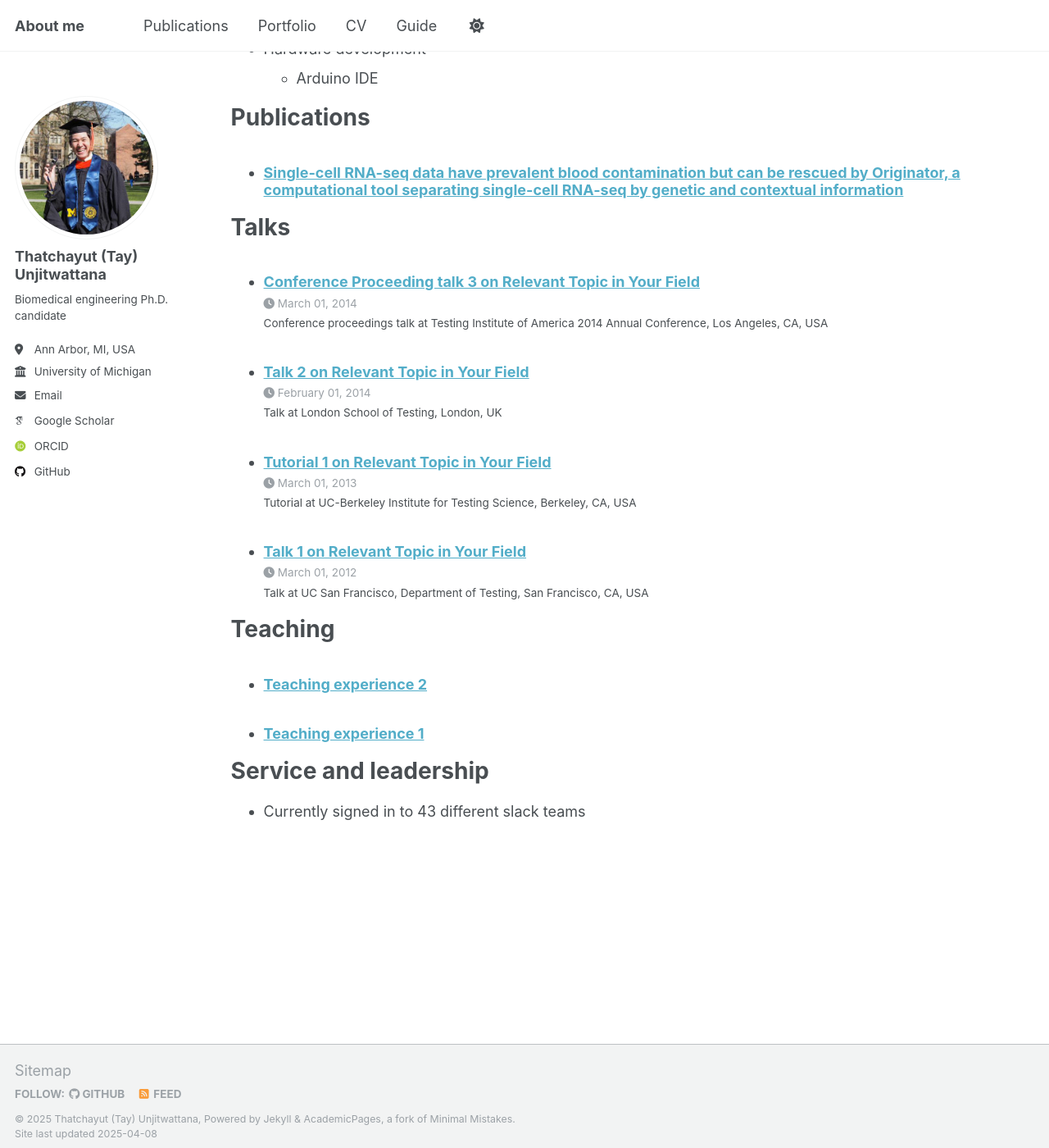
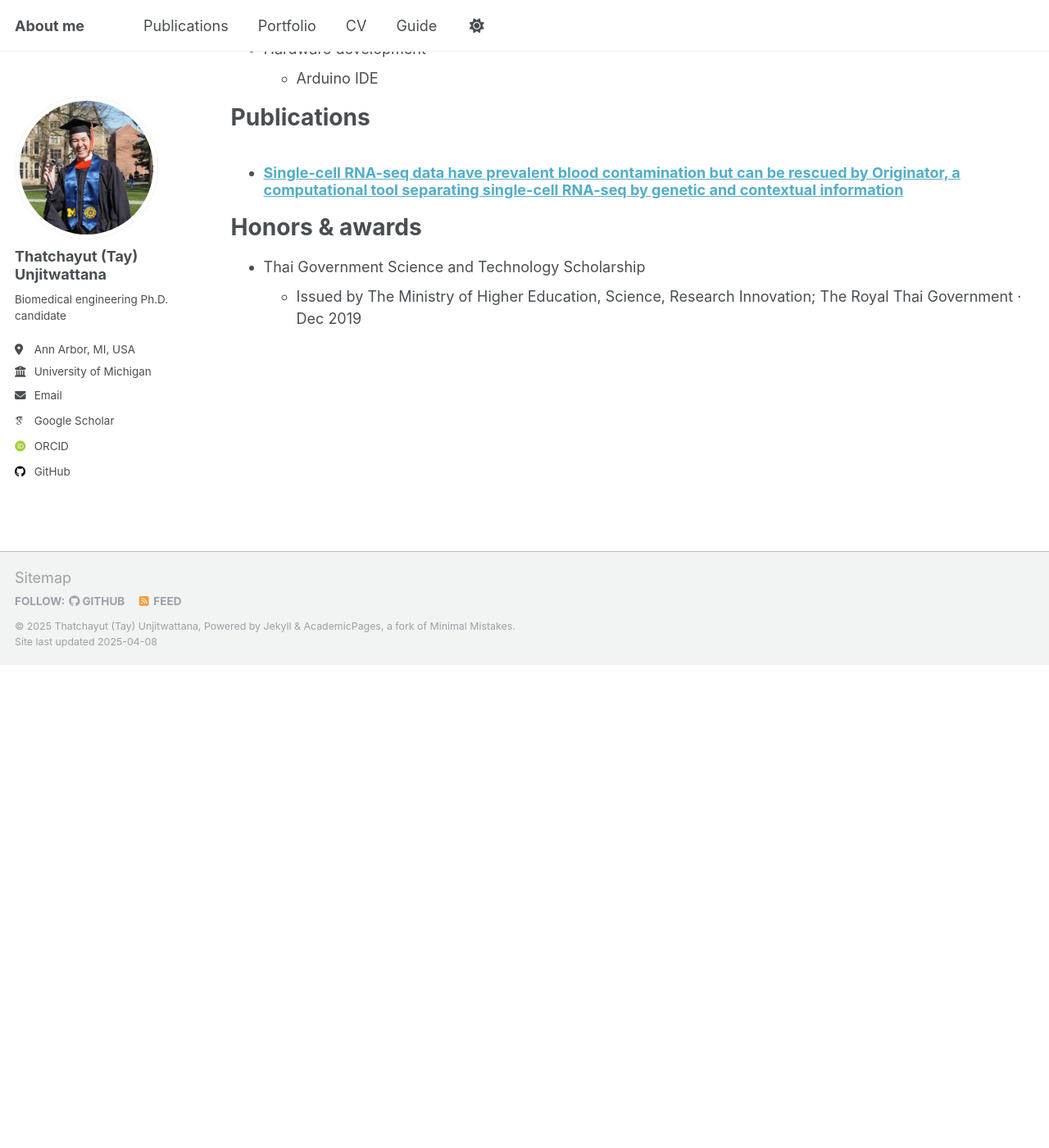
Before and after one commit to thatchayut/thatchayut.github.io, a Jekyll site: the page built from _pages/cv.md, in a window 1280 px wide and 1400 px high, scrolled down 1260 px. Shown: the whole window at 82% size. Built offline with Jekyll 4.4.1, drawn with Linux system fonts in a browser that asks for light colours; some web fonts are replaced; after the commit the page ends 2071 px from its top, so only the background shows below that.

Commit message:
Update cv.md

```diff
--- a/_pages/cv.md
+++ b/_pages/cv.md
@@ -51,18 +51,7 @@ Publications
     {% include archive-single-cv.html %}
   {% endfor %}</ul>
 
-Talks
+Honors & awards
 ======
-  <ul>{% for post in site.talks reversed %}
-    {% include archive-single-talk-cv.html  %}
-  {% endfor %}</ul>
-
-Teaching
-======
-  <ul>{% for post in site.teaching reversed %}
-    {% include archive-single-cv.html %}
-  {% endfor %}</ul>
-
-Service and leadership
-======
-* Currently signed in to 43 different slack teams
+* Thai Government Science and Technology Scholarship
+  * Issued by The Ministry of Higher Education, Science, Research Innovation; The Royal Thai Government · Dec 2019
```
